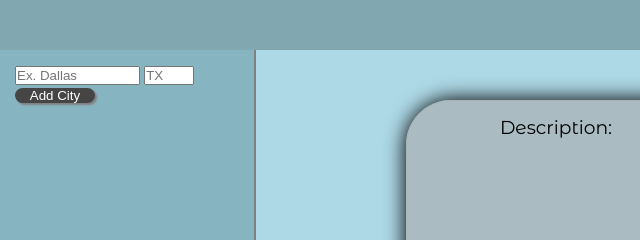
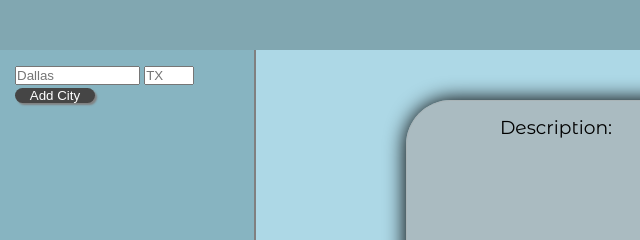
Before and after one commit to wesleylo1/weathernow-capstone, a website: page public/favorites.html in a window 1280 px wide. Shown: the top 240 px of the page, 0-640 px from the left. Drawn offline with nearby package versions, Linux system fonts and the light colour scheme; no server answers.

Commit message:
project done

```diff
--- a/public/favorites.html
+++ b/public/favorites.html
@@ -22,7 +22,7 @@
     <main>
         <aside class="fave-city-section">
             <form class="fave-city-form">
-                <input type="text" class="fave-city-input" name="city-input" placeholder="ex. Dallas">
+                <input type="text" class="fave-city-input" name="city-input" placeholder="Dallas">
                 <input type="text" class="fave-state-input" placeholder="TX" maxlength="2">
                 <button class="fave-city-button">Add City</button>
             </form>
```
